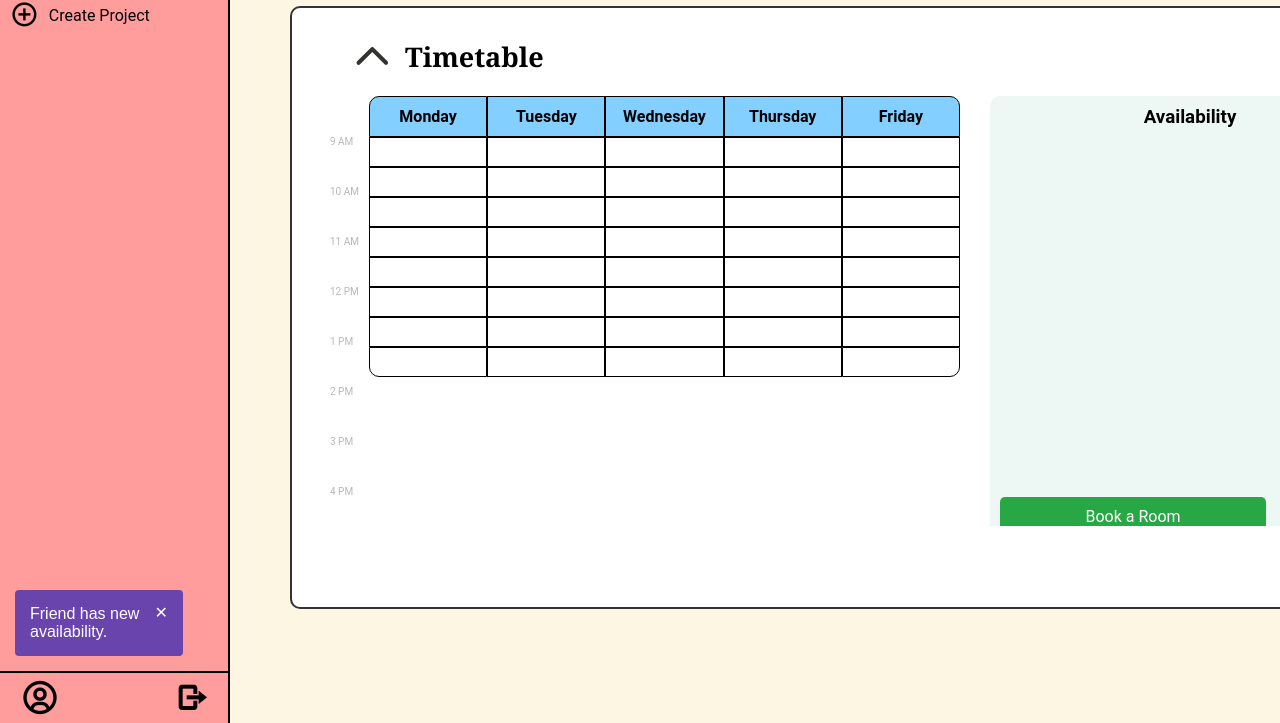
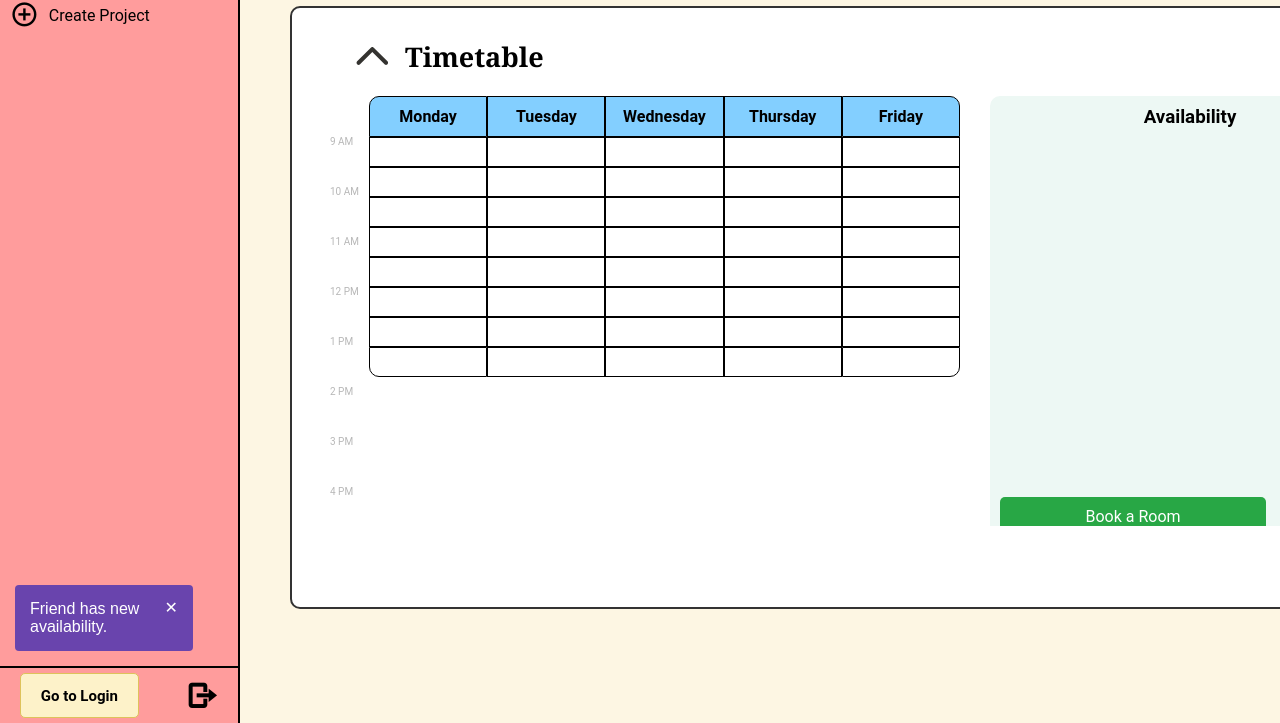
Before and after one commit to Amygdala73/Blue_Print_2024, a website: page pages/home.html in a window 1280 px wide. Shown: the part 77-800 px from the top of the page. Drawn offline with nearby package versions, Linux system fonts and the light colour scheme.

Commit message:
sidebar working fine other part don't

```diff
--- a/css/home.css
+++ b/css/home.css
@@ -9,7 +9,7 @@ body {
 
 /* Sidebar Styles */
 .sidebar {
-    width: 230px;
+    width: 240px;
     height: 100vh;
     background-color: #FF9C9C;
     border-right: 2px solid black;
@@ -534,10 +534,15 @@ body {
     width: 100%;
     border: none;
     cursor: pointer;
-    font-size: 16px;
+    font-size: 15px;
     border-radius: 5px;
     text-align: center;
     transition: background-color 0.3s ease, opacity 0.3s ease;
+}
+
+.login-button {
+    width: 60%;
+    border: 1px solid #dec25b;
 }
 
 .blue-background {
--- a/css/main.css
+++ b/css/main.css
@@ -145,11 +145,6 @@ body {
 }
 
 /* shared style */
-.button {
-  border: 2px solid var(--black);
-  box-shadow: var(--black-shadow);
-  border-radius: var(--radius-8);
-}
 
 .regular-button {
   font-weight: 600;
--- a/pages/home.html
+++ b/pages/home.html
@@ -57,7 +57,11 @@
                 <div class="cancel">✕</div>
             </div>
             <div class="bottom flex items-center justify-between">
-                <i class='bx bx-user-circle user-icon' ></i>
+                <!-- <i class='bx bx-user-circle user-icon' ></i> -->
+                <button onclick="window.location.href='./login.html'"
+                    class="button login-button regular-button milkwhite-background">
+                    Go to Login
+                </button>
                 <i class='bx bx-log-out sign-out-cta'></i>
             </div>
         </div>
```
